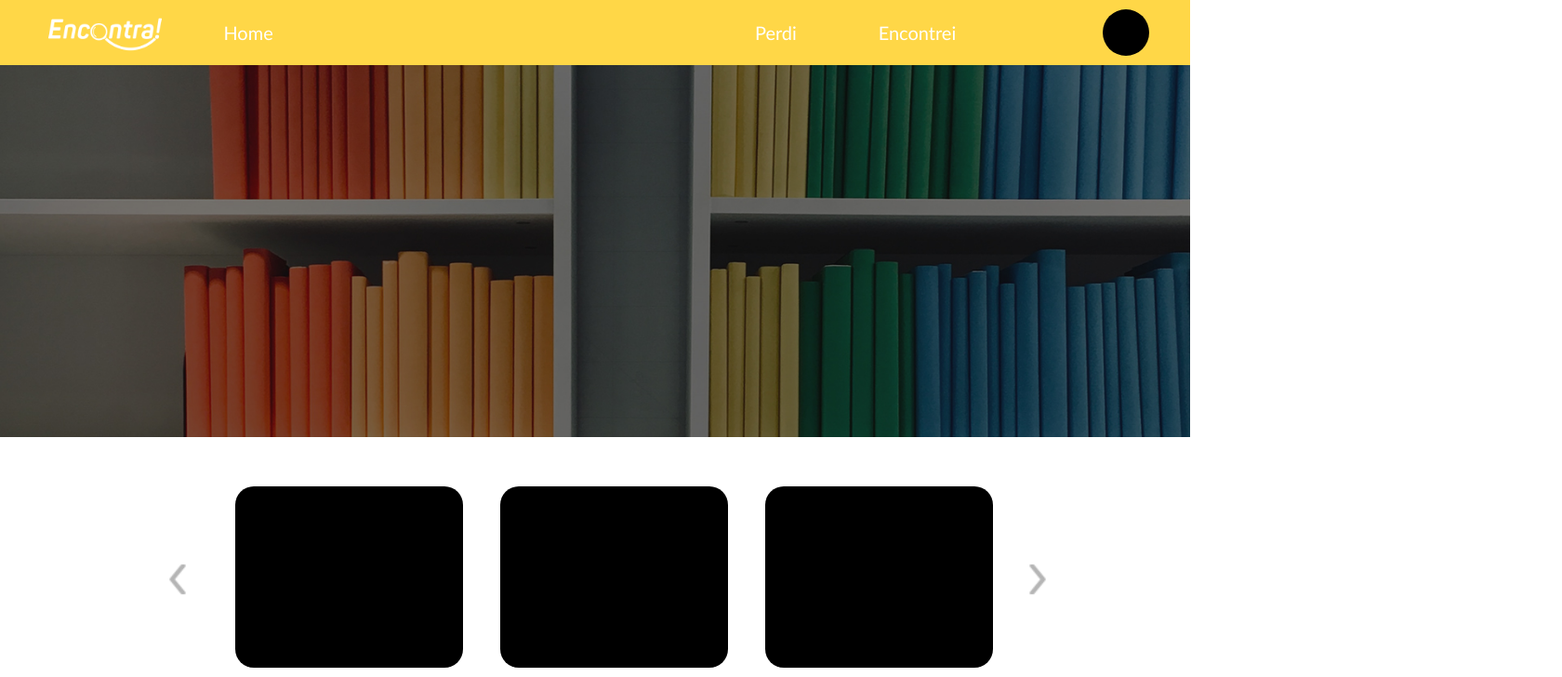
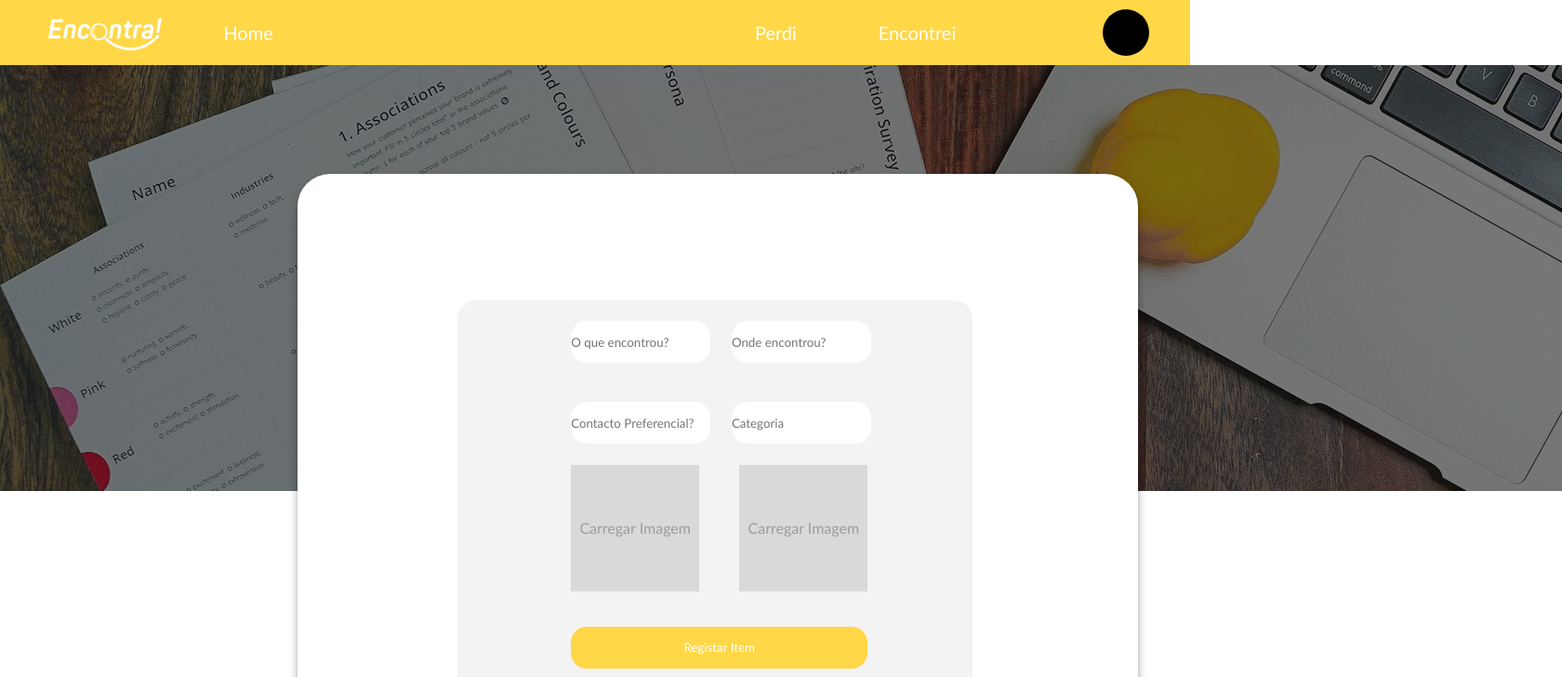
Before and after one commit to LeandroDaCosta/Lost-E-FoundSystem, a React (Create React App) app in the folder aplication/: page / in a window 1280 px wide. Shown: the top 728 px of the page at 93% size, 1680 px wide, since content can reach past the window. Built offline with nearby package versions, Linux system fonts and the light colour scheme.

Commit message:
Tela_Registo

```diff
--- a/aplication/src/App.js
+++ b/aplication/src/App.js
@@ -1,13 +1,13 @@
 import './App.css';
-//import Achado from './componentes/Achado';
+import Achado from './componentes/Achado';
 //import Login from './componentes/Login';
-import Home from "./componentes/Home";
+//import Home from "./componentes/Home";
 //import Registo from './componentes/Registo';
 
 function App() {
   return (
     <div className='body'>
-      <Home></Home>
+      <Achado></Achado>
     </div>
   );
 }
--- a/aplication/src/componentes/FormAchado.jsx
+++ b/aplication/src/componentes/FormAchado.jsx
@@ -20,8 +20,13 @@ function FormAchado(){
                     <br />
                     <div className="pai">
 
-                    <div className="carrega"></div>
-                    <div className="carrega1"></div>
+                    <div className="carrega">
+                        <p>Carregar Imagem</p>
+                    </div>
+
+                    <div className="carrega1">
+                        <p>Carregar Imagem</p>
+                    </div>
                     </div>
                     <br /> <br />
                     <button type="submit">Registar Item</button>
--- a/aplication/src/componentes/Header.css
+++ b/aplication/src/componentes/Header.css
@@ -81,6 +81,7 @@
 }
 .submenu-btn{
     background-color: #FFD747;
+    color: white;
     width:210px;
     height:40px;
     font-size: 15px;
@@ -89,6 +90,7 @@
 display: flex;
 justify-content: center;
 align-items: center;
+text-decoration: none;
 }
 .submenu-btn:hover{
     background-color: #ffd74791;
--- a/aplication/src/componentes/Header.jsx
+++ b/aplication/src/componentes/Header.jsx
@@ -15,9 +15,9 @@ function Header (){
 
 <div className='perfil'>
 <div className='submenu-perfil'>
-    <buttom className="submenu-btn">Perfil</buttom>
-    <buttom className="submenu-btn">Iniciar sessao</buttom>
-    <buttom className="submenu-btn">Sair</buttom>
+    <a href='a' className="submenu-btn">Perfil</a>
+    <a href='a' className="submenu-btn">Iniciar sessao</a>
+    <a href='a' className="submenu-btn">Sair</a>
 </div>
  </div>
 
--- a/aplication/src/componentes/Registo.css
+++ b/aplication/src/componentes/Registo.css
@@ -2,11 +2,83 @@
     background-color: #FFD747 ;
     width: 100%;
     height: 100%;
+    display: flex;
+    flex-direction: column;
+    justify-content: center;
+    align-items: center;
 }
 #logo {
 
-    margin-top: -7%;
-    height: 445px;
-    margin-left: 37%;
+    margin-top: -10%;
+    height: 350px;
+    width: 350px;
+}
+
+
+.Formulario{
+    margin-top: -6%;
+    width: 903px;
+    height: 704px;
+    border-radius: 35px;
+    background-color: white;
+    box-shadow: 0px 6px 14px -6px;
+    display: flex;
+    align-items: center;
+    justify-content: center;
+}
+
+.carregarImg{
+    border-radius: 200px;
+    width: 209px;
+    height: 209px;
+    background-color: #d9d9d9;
+    color: #9d9d9d;
+    margin-right: 10%;
+    justify-content: center;
+    align-items: center;
+    display: flex;
+    flex-direction: column;
 
 }
+
+.form{
+    width: 409px;
+    height: 481px;
+    background-color: #f3f3f3;
+    border-radius: 20px;
+    display: flex;
+    flex-direction: column;
+    align-items: center;
+    justify-content: center;
+}
+input{
+    background-color: white;
+        color: 969696;
+        border: none;
+        width: 319px;
+        height: 45px;
+        border-radius: 17px;
+        margin-top: 5%;
+
+}
+button{
+    background-color: #FFD747;
+        color: white;
+        border: none;
+        width: 319px;
+        height: 45px;
+        border-radius: 17px;
+        margin-top: 5%;
+}
+#esq{
+        width: 151px;
+        height: 45px;
+        margin-left: -41%;
+
+}
+#dir{
+    width: 151px;
+    height: 45px;
+    margin-top: -11%;
+    margin-left: 41%;
+}
--- a/aplication/src/componentes/formAchado.css
+++ b/aplication/src/componentes/formAchado.css
@@ -57,18 +57,24 @@ button{
     margin-left: 5%;
 }
 .carrega{
+    display: flex;
     width: 138px;
     height: 136px;
     background-color: #d9d9d9;
     color: #9d9d9d;
+    justify-content: center;
+    align-items: center;
 }
 .carrega1{
+    display: flex;
     width: 138px;
     height: 136px;
     background-color: #d9d9d9;
     color: #9d9d9d;
     margin-left: 10%;
     float: right;
+    justify-content: center;
+    align-items: center;
 }
 .pai{
     margin-top: 5%;
```
Also changed, not shown: aplication/src/componentes/Registo.jsx (+17 -0 lines).
